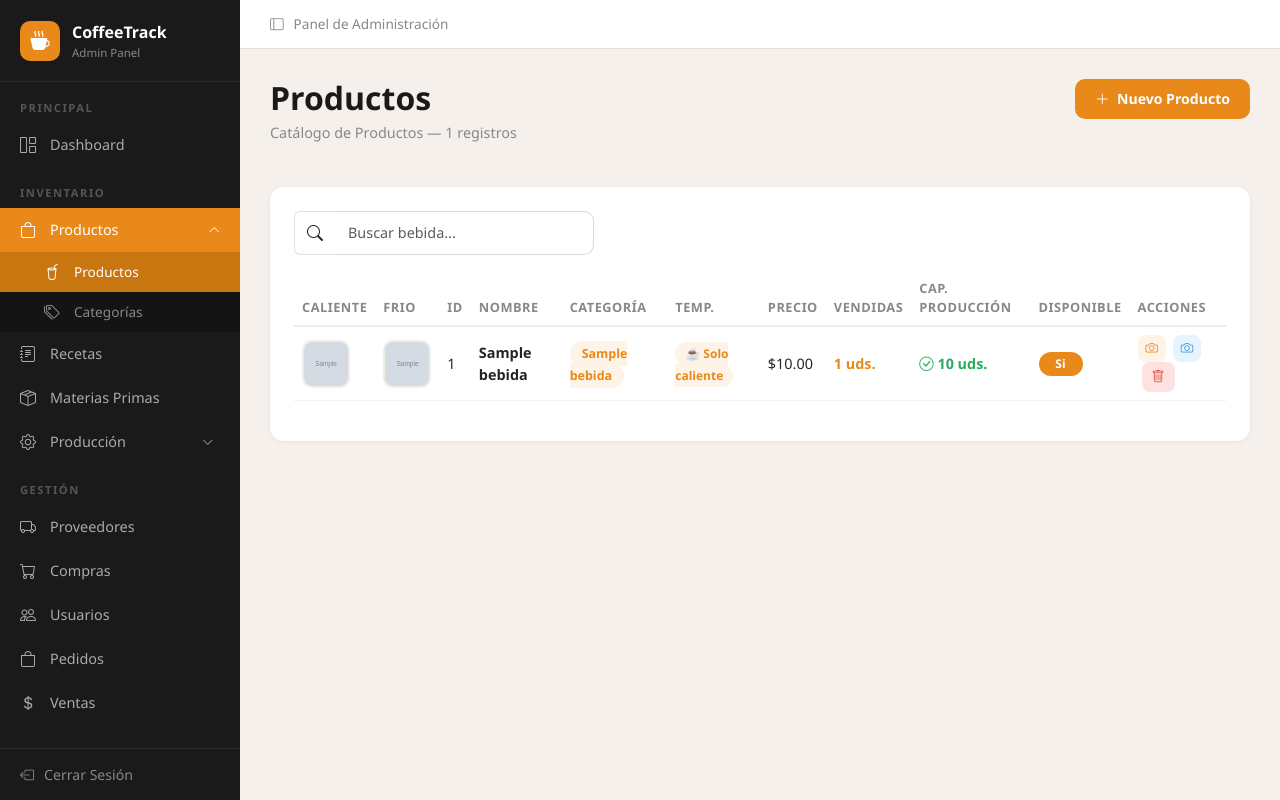
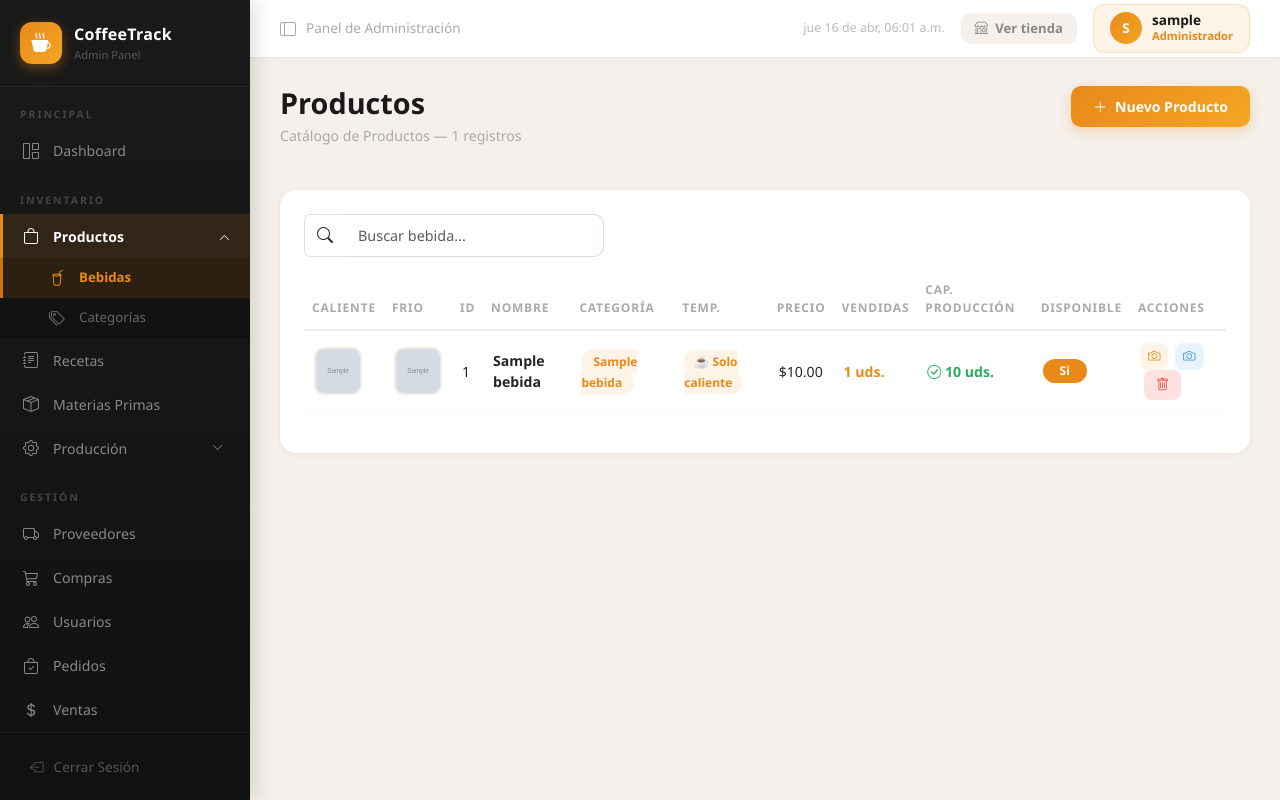
Before and after one commit to IDGS-805-23001546/coffeetrack1, a Flask app: page /admin/bebidas/ in a window 1280 px wide. Run offline with Flask 3, Linux system fonts and the light colour scheme; the visitor is signed in with stand-in values (Sample User, id 1); tables that the repository leaves empty hold one stand-in row (values such as "Sample post"); grey boxes marked "Sample" are stand-in pictures; some libraries are stand-ins or nearby versions.

Commit message:
16abr2026.CarlosRios.mejoras en layout de admin.

```diff
--- a/app/templates/admin/layout/base_admin.html
+++ b/app/templates/admin/layout/base_admin.html
@@ -9,67 +9,165 @@
         * { margin: 0; padding: 0; box-sizing: border-box; }
         body { font-family: 'Segoe UI', sans-serif; background-color: #f5f0eb; display: flex; min-height: 100vh; }
 
-        /* SIDEBAR */
-        .sidebar { width: 240px; min-height: 100vh; background-color: #1a1a1a; color: white; display: flex; flex-direction: column; position: fixed; top: 0; left: 0; z-index: 100; overflow-y: auto; }
-        .sidebar-brand { padding: 20px; display: flex; align-items: center; gap: 12px; border-bottom: 1px solid #2a2a2a; }
-        .brand-icon { width: 40px; height: 40px; background-color: #e8891a; border-radius: 10px; display: flex; align-items: center; justify-content: center; font-size: 1.2rem; }
-        .brand-name { font-weight: 700; font-size: 1rem; color: white; }
-        .brand-sub { font-size: 0.72rem; color: #888; display: block; }
-        .sidebar-section { padding: 18px 20px 6px; font-size: 0.7rem; text-transform: uppercase; letter-spacing: 1.5px; color: #555; font-weight: 600; }
+        /* ── SIDEBAR ── */
+        .sidebar {
+            width: 250px; min-height: 100vh;
+            background: linear-gradient(180deg, #1a1a1a 0%, #111 100%);
+            color: white; display: flex; flex-direction: column;
+            position: fixed; top: 0; left: 0; z-index: 100; overflow-y: auto;
+            box-shadow: 4px 0 20px rgba(0,0,0,0.15);
+        }
 
-        .sidebar nav a { display: flex; align-items: center; gap: 12px; padding: 10px 20px; color: #aaa; text-decoration: none; font-size: 0.9rem; transition: 0.2s; }
-        .sidebar nav a:hover { background: #252525; color: white; }
-        .sidebar nav a.active { background: #e8891a; color: white; }
-        .sidebar nav a i { font-size: 1rem; width: 18px; }
+        .sidebar-brand {
+            padding: 22px 20px;
+            display: flex; align-items: center; gap: 12px;
+            border-bottom: 1px solid rgba(255,255,255,0.06);
+        }
+        .brand-icon {
+            width: 42px; height: 42px; background: linear-gradient(135deg, #e8891a, #f5a623);
+            border-radius: 12px; display: flex; align-items: center; justify-content: center;
+            font-size: 1.2rem; box-shadow: 0 4px 12px rgba(232,137,26,0.4);
+        }
+        .brand-name { font-weight: 800; font-size: 1rem; color: white; letter-spacing: 0.3px; }
+        .brand-sub { font-size: 0.7rem; color: #555; display: block; margin-top: 1px; }
 
-        /* SUBMENU */
-        .submenu a { padding: 8px 20px 8px 44px !important; font-size: 0.85rem !important; color: #888 !important; }
-        .submenu a:hover { background: #252525 !important; color: white !important; }
-        .submenu a.active { background: #c8760f !important; color: white !important; }
-        .submenu { background: #141414; }
+        .sidebar-section {
+            padding: 20px 20px 6px;
+            font-size: 0.65rem; text-transform: uppercase;
+            letter-spacing: 2px; color: #444; font-weight: 700;
+        }
 
-        .sidebar-logout { margin-top: auto; border-top: 1px solid #2a2a2a; padding: 15px 20px; }
-        .sidebar-logout a { display: flex; align-items: center; gap: 10px; color: #888; text-decoration: none; font-size: 0.88rem; }
-        .sidebar-logout a:hover { color: white; }
+        .sidebar nav a {
+            display: flex; align-items: center; gap: 12px;
+            padding: 10px 20px; color: #888; text-decoration: none;
+            font-size: 0.88rem; transition: all 0.2s; border-left: 3px solid transparent;
+            position: relative;
+        }
+        .sidebar nav a:hover { background: rgba(255,255,255,0.04); color: #ddd; border-left-color: rgba(232,137,26,0.4); }
+        .sidebar nav a.active { background: rgba(232,137,26,0.12); color: white; border-left-color: #e8891a; font-weight: 600; }
+        .sidebar nav a i { font-size: 1rem; width: 18px; flex-shrink: 0; }
 
-        /* CONTENIDO */
-        .main-content { margin-left: 240px; flex: 1; display: flex; flex-direction: column; }
-        .topbar { background: white; padding: 14px 30px; border-bottom: 1px solid #e8e0d8; display: flex; align-items: center; gap: 10px; color: #888; font-size: 0.85rem; }
-        .page-body { padding: 30px; }
-        .page-title { font-size: 2rem; font-weight: 700; color: #1a1a1a; margin-bottom: 4px; }
-        .page-subtitle { color: #888; font-size: 0.9rem; margin-bottom: 28px; }
+        .submenu { background: rgba(0,0,0,0.2); }
+        .submenu a { padding: 8px 20px 8px 46px !important; font-size: 0.83rem !important; color: #666 !important; border-left: 3px solid transparent !important; }
+        .submenu a:hover { background: rgba(255,255,255,0.04) !important; color: #ccc !important; }
+        .submenu a.active { background: rgba(200,118,15,0.15) !important; color: #e8891a !important; border-left-color: #c8760f !important; }
 
-        /* TABLA */
-        .table-card { background: white; border-radius: 14px; padding: 24px; box-shadow: 0 1px 4px rgba(0,0,0,0.06); margin-bottom: 24px; }
-        .table thead th { font-size: 0.8rem; text-transform: uppercase; letter-spacing: 0.5px; color: #888; border-bottom: 2px solid #f0ece6; font-weight: 600; }
-        .table tbody td { vertical-align: middle; font-size: 0.9rem; border-color: #f5f0eb; }
+        .sidebar-logout {
+            margin-top: auto; border-top: 1px solid rgba(255,255,255,0.06);
+            padding: 16px 20px;
+        }
+        .sidebar-logout a {
+            display: flex; align-items: center; gap: 10px;
+            color: #555; text-decoration: none; font-size: 0.85rem;
+            transition: 0.2s; border-radius: 8px; padding: 8px 10px;
+        }
+        .sidebar-logout a:hover { color: #e74c3c; background: rgba(231,76,60,0.08); }
+
+        /* ── TOPBAR ── */
+        .main-content { margin-left: 250px; flex: 1; display: flex; flex-direction: column; }
+        .topbar {
+            background: white; padding: 0 30px;
+            border-bottom: 1px solid #ede8e0;
+            display: flex; align-items: center; justify-content: space-between;
+            height: 58px; position: sticky; top: 0; z-index: 50;
+            box-shadow: 0 1px 6px rgba(0,0,0,0.04);
+        }
+        .topbar-left { display: flex; align-items: center; gap: 10px; color: #aaa; font-size: 0.85rem; }
+        .topbar-right { display: flex; align-items: center; gap: 16px; }
+        .topbar-user {
+            display: flex; align-items: center; gap: 10px;
+            background: #fdf3e7; border-radius: 10px; padding: 6px 14px;
+            font-size: 0.83rem; font-weight: 600; color: #e8891a;
+        }
+        .topbar-user i { font-size: 1rem; }
+        .topbar-time { font-size: 0.78rem; color: #bbb; }
+
+        /* ── PAGE ── */
+        .page-body { padding: 28px 30px; }
+        .page-title { font-size: 1.8rem; font-weight: 800; color: #1a1a1a; margin-bottom: 4px; }
+        .page-subtitle { color: #aaa; font-size: 0.88rem; margin-bottom: 28px; }
+
+        /* ── TABLA ── */
+        .table-card {
+            background: white; border-radius: 16px; padding: 24px;
+            box-shadow: 0 1px 6px rgba(0,0,0,0.06); margin-bottom: 24px;
+        }
+        .table thead th {
+            font-size: 0.75rem; text-transform: uppercase; letter-spacing: 0.8px;
+            color: #aaa; border-bottom: 2px solid #f0ece6; font-weight: 700;
+            padding-bottom: 12px;
+        }
+        .table tbody td { vertical-align: middle; font-size: 0.88rem; border-color: #f8f5f2; padding: 12px 10px; }
+        .table tbody tr { transition: background 0.15s; }
         .table tbody tr:hover { background-color: #fdf8f3; }
 
-        .btn-nueva { background: #e8891a; color: white; border: none; padding: 9px 20px; border-radius: 10px; font-weight: 600; font-size: 0.88rem; cursor: pointer; transition: 0.2s; }
-        .btn-nueva:hover { background: #d47b15; }
-        .btn-accion { background: #f0ece6; border: none; color: #555; border-radius: 8px; padding: 5px 10px; cursor: pointer; font-size: 0.82rem; transition: 0.2s; }
+        /* ── BOTONES ── */
+        .btn-nueva {
+            background: linear-gradient(135deg, #e8891a, #f5a623);
+            color: white; border: none; padding: 10px 22px; border-radius: 10px;
+            font-weight: 700; font-size: 0.88rem; cursor: pointer; transition: 0.2s;
+            box-shadow: 0 4px 12px rgba(232,137,26,0.3);
+        }
+        .btn-nueva:hover { transform: translateY(-1px); box-shadow: 0 6px 16px rgba(232,137,26,0.4); }
+        .btn-accion {
+            background: #f0ece6; border: none; color: #555; border-radius: 8px;
+            padding: 5px 12px; cursor: pointer; font-size: 0.82rem; transition: 0.2s;
+        }
         .btn-accion:hover { background: #e8891a; color: white; }
-        .btn-cancelar { background: #fee2e2; border: none; color: #e74c3c; border-radius: 8px; padding: 5px 10px; cursor: pointer; font-size: 0.82rem; transition: 0.2s; }
+        .btn-cancelar {
+            background: #fee2e2; border: none; color: #e74c3c; border-radius: 8px;
+            padding: 5px 12px; cursor: pointer; font-size: 0.82rem; transition: 0.2s;
+        }
         .btn-cancelar:hover { background: #e74c3c; color: white; }
 
-        .search-input { border-radius: 10px; border: 1px solid #e0d8d0; padding: 9px 14px; font-size: 0.88rem; width: 240px; }
-        .search-input:focus { outline: none; border-color: #e8891a; box-shadow: 0 0 0 3px rgba(232,137,26,0.15); }
+        /* ── SEARCH ── */
+        .search-input {
+            border-radius: 10px; border: 1px solid #e0d8d0;
+            padding: 9px 14px; font-size: 0.88rem; width: 260px; transition: 0.2s;
+        }
+        .search-input:focus { outline: none; border-color: #e8891a; box-shadow: 0 0 0 3px rgba(232,137,26,0.12); }
 
-        .badge-cat { background: #fdf3e7; color: #e8891a; padding: 4px 12px; border-radius: 20px; font-size: 0.78rem; font-weight: 600; }
-        .badge-disponible { background: #d4edda; color: #155724; padding: 4px 12px; border-radius: 20px; font-size: 0.78rem; font-weight: 600; }
-        .badge-bajo { background: #fff3cd; color: #856404; padding: 4px 12px; border-radius: 20px; font-size: 0.78rem; font-weight: 600; }
-        .badge-agotado { background: #f8d7da; color: #721c24; padding: 4px 12px; border-radius: 20px; font-size: 0.78rem; font-weight: 600; }
+        /* ── BADGES ── */
+        .badge-cat       { background: #fdf3e7; color: #e8891a; padding: 4px 12px; border-radius: 20px; font-size: 0.75rem; font-weight: 600; }
+        .badge-disponible{ background: #d4edda; color: #155724; padding: 4px 12px; border-radius: 20px; font-size: 0.75rem; font-weight: 600; }
+        .badge-bajo      { background: #fff3cd; color: #856404; padding: 4px 12px; border-radius: 20px; font-size: 0.75rem; font-weight: 600; }
+        .badge-agotado   { background: #f8d7da; color: #721c24; padding: 4px 12px; border-radius: 20px; font-size: 0.75rem; font-weight: 600; }
 
-        /* MODAL */
-        .modal-content { border-radius: 16px; border: none; }
-        .modal-header { border-bottom: 1px solid #f0ece6; padding: 20px 24px; }
-        .modal-title { font-weight: 700; font-size: 1.1rem; }
-        .modal-body { padding: 24px; }
-        .form-label { font-size: 0.8rem; font-weight: 600; color: #555; text-transform: uppercase; letter-spacing: 0.5px; }
-        .form-control, .form-select { border-radius: 10px; border: 1px solid #e0d8d0; font-size: 0.9rem; padding: 10px 14px; }
-        .form-control:focus, .form-select:focus { border-color: #e8891a; box-shadow: 0 0 0 3px rgba(232,137,26,0.15); }
-        .btn-submit { background: #e8891a; color: white; border: none; padding: 12px; border-radius: 10px; font-weight: 700; width: 100%; font-size: 0.95rem; cursor: pointer; transition: 0.2s; }
-        .btn-submit:hover { background: #d47b15; }
+        /* ── MODAL ── */
+        .modal-content { border-radius: 18px; border: none; box-shadow: 0 20px 60px rgba(0,0,0,0.15); }
+        .modal-header { border-bottom: 1px solid #f0ece6; padding: 22px 26px; }
+        .modal-title { font-weight: 700; font-size: 1.05rem; color: #1a1a1a; }
+        .modal-body { padding: 24px 26px; }
+        .form-label { font-size: 0.75rem; font-weight: 700; color: #666; text-transform: uppercase; letter-spacing: 0.8px; margin-bottom: 6px; }
+        .form-control, .form-select {
+            border-radius: 10px; border: 1px solid #e0d8d0;
+            font-size: 0.9rem; padding: 10px 14px; transition: 0.2s;
+        }
+        .form-control:focus, .form-select:focus {
+            border-color: #e8891a; box-shadow: 0 0 0 3px rgba(232,137,26,0.12);
+        }
+        .btn-submit {
+            background: linear-gradient(135deg, #e8891a, #f5a623);
+            color: white; border: none; padding: 12px; border-radius: 10px;
+            font-weight: 700; width: 100%; font-size: 0.95rem; cursor: pointer; transition: 0.2s;
+            box-shadow: 0 4px 12px rgba(232,137,26,0.25);
+        }
+        .btn-submit:hover { transform: translateY(-1px); box-shadow: 0 6px 16px rgba(232,137,26,0.35); }
+
+        /* ── FLASH ── */
+        .alert {
+            border-radius: 12px; border: none; padding: 12px 18px;
+            font-size: 0.88rem; font-weight: 500;
+        }
+        .alert-success { background: #d4edda; color: #155724; }
+        .alert-danger  { background: #f8d7da; color: #721c24; }
+        .alert-info    { background: #d1ecf1; color: #0c5460; }
+        .alert-warning { background: #fff3cd; color: #856404; }
+
+        /* ── SCROLLBAR SIDEBAR ── */
+        .sidebar::-webkit-scrollbar { width: 4px; }
+        .sidebar::-webkit-scrollbar-track { background: transparent; }
+        .sidebar::-webkit-scrollbar-thumb { background: #333; border-radius: 4px; }
     </style>
     {% block extra_css %}{% endblock %}
 </head>
@@ -94,24 +192,21 @@
 
     <div class="sidebar-section">Inventario</div>
     <nav>
-        <!-- PRODUCTOS DESPLEGABLE -->
         {% set productos_activo = request.endpoint in ['admin_bebidas.index', 'admin_categorias.index'] %}
         <a href="#submenuProductos" data-bs-toggle="collapse"
            class="{{ 'active' if productos_activo }}"
-           style="justify-content: space-between; cursor:pointer;">
+           style="justify-content:space-between; cursor:pointer;">
             <span style="display:flex; align-items:center; gap:12px;">
                 <i class="bi bi-bag"></i> Productos
             </span>
-            <i class="bi bi-chevron-down" style="font-size:0.72rem; transition:0.2s;" id="chevronProductos"></i>
+            <i class="bi bi-chevron-down" style="font-size:0.7rem; transition:0.2s;" id="chevronProductos"></i>
         </a>
         <div class="collapse submenu {{ 'show' if productos_activo }}" id="submenuProductos">
             <nav>
-                <a href="{{ url_for('admin_bebidas.index') }}"
-                    class="{{ 'active' if request.endpoint == 'admin_bebidas.index' }}">
-                    <i class="bi bi-cup-straw"></i> Productos
+                <a href="{{ url_for('admin_bebidas.index') }}" class="{{ 'active' if request.endpoint == 'admin_bebidas.index' }}">
+                    <i class="bi bi-cup-straw"></i> Bebidas
                 </a>
-                <a href="{{ url_for('admin_categorias.index') }}"
-                   class="{{ 'active' if request.endpoint == 'admin_categorias.index' }}">
+                <a href="{{ url_for('admin_categorias.index') }}" class="{{ 'active' if request.endpoint == 'admin_categorias.index' }}">
                     <i class="bi bi-tags"></i> Categorías
                 </a>
             </nav>
@@ -123,24 +218,24 @@
         <a href="{{ url_for('admin_materias.index') }}" class="{{ 'active' if request.endpoint == 'admin_materias.index' }}">
             <i class="bi bi-box-seam"></i> Materias Primas
         </a>
+
         {% set produccion_activo = request.endpoint in ['admin_produccion.index'] %}
         <a href="#submenuProduccion" data-bs-toggle="collapse"
-            class="{{ 'active' if produccion_activo }}"
-            style="justify-content: space-between; cursor:pointer;">
+           class="{{ 'active' if produccion_activo }}"
+           style="justify-content:space-between; cursor:pointer;">
             <span style="display:flex; align-items:center; gap:12px;">
                 <i class="bi bi-gear"></i> Producción
             </span>
-            <i class="bi bi-chevron-down" style="font-size:0.72rem; transition:0.2s;" id="chevronProduccion"></i>
+            <i class="bi bi-chevron-down" style="font-size:0.7rem; transition:0.2s;" id="chevronProduccion"></i>
         </a>
         <div class="collapse submenu {{ 'show' if produccion_activo }}" id="submenuProduccion">
             <nav>
-                <a href="{{ url_for('admin_produccion.index') }}"
-                    class="{{ 'active' if request.endpoint == 'admin_produccion.index' }}">
-                    <i class="bi bi-list-check"></i> Órdenes de Producción
+                <a href="{{ url_for('admin_produccion.index') }}" class="{{ 'active' if request.endpoint == 'admin_produccion.index' }}">
+                    <i class="bi bi-list-check"></i> Órdenes
                 </a>
             </nav>
         </div>
-        </nav>
+    </nav>
 
     <div class="sidebar-section">Gestión</div>
     <nav>
@@ -148,18 +243,19 @@
             <i class="bi bi-truck"></i> Proveedores
         </a>
         <a href="{{ url_for('admin_compras.index') }}" class="{{ 'active' if request.endpoint == 'admin_compras.index' }}">
-            <i class="bi bi-cart"></i> Compras
+            <i class="bi bi-cart3"></i> Compras
         </a>
         <a href="{{ url_for('admin_usuarios.index') }}" class="{{ 'active' if request.endpoint == 'admin_usuarios.index' }}">
             <i class="bi bi-people"></i> Usuarios
         </a>
-        <a href="{{ url_for('admin_pedidos.index') }}" class="{{ 'active' if request.endpoint == 'admin_pedidos.index' }}"
-                style="justify-content:space-between;">
+        <a href="{{ url_for('admin_pedidos.index') }}"
+           class="{{ 'active' if request.endpoint == 'admin_pedidos.index' }}"
+           style="justify-content:space-between;">
             <span style="display:flex; align-items:center; gap:12px;">
-                <i class="bi bi-bag"></i> Pedidos
+                <i class="bi bi-bag-check"></i> Pedidos
             </span>
             {% if g.get('pedidos_pendientes', 0) > 0 %}
-            <span style="background:#e74c3c; color:white; border-radius:20px; padding:2px 8px; font-size:0.7rem; font-weight:700;">
+            <span style="background:#e74c3c; color:white; border-radius:20px; padding:2px 8px; font-size:0.68rem; font-weight:700;">
                 {{ g.pedidos_pendientes }}
             </span>
             {% endif %}
@@ -170,22 +266,60 @@
     </nav>
 
     <div class="sidebar-logout">
-        <a href="{{ url_for('auth.logout') }}"><i class="bi bi-box-arrow-left"></i> Cerrar Sesión</a>
+        <a href="{{ url_for('auth.logout') }}">
+            <i class="bi bi-box-arrow-left"></i> Cerrar Sesión
+        </a>
     </div>
 </div>
 
 <!-- CONTENIDO -->
 <div class="main-content">
     <div class="topbar">
-        <i class="bi bi-layout-sidebar"></i>
-        <span>Panel de Administración</span>
+        <div class="topbar-left">
+            <i class="bi bi-layout-sidebar" style="font-size:1rem;"></i>
+            <span>Panel de Administración</span>
+        </div>
+        <div class="topbar-right">
+    <span class="topbar-time" id="topbarReloj"></span>
+
+    <!-- Acceso rápido -->
+    <a href="{{ url_for('cliente.inicio') }}" target="_blank"
+       style="background:#f5f0eb; border-radius:10px; padding:6px 14px; font-size:0.82rem; color:#888; text-decoration:none; font-weight:600; transition:0.2s;"
+       onmouseover="this.style.background='#e8891a'; this.style.color='white';"
+       onmouseout="this.style.background='#f5f0eb'; this.style.color='#888';">
+        <i class="bi bi-shop me-1"></i> Ver tienda
+    </a>
+
+    <!-- Pedidos pendientes badge -->
+    {% if g.get('pedidos_pendientes', 0) > 0 %}
+    <a href="{{ url_for('admin_pedidos.index') }}"
+       style="background:#fee2e2; border-radius:10px; padding:6px 14px; font-size:0.82rem; color:#e74c3c; text-decoration:none; font-weight:700; display:flex; align-items:center; gap:6px;">
+        <i class="bi bi-bag-x"></i> {{ g.pedidos_pendientes }} pendiente(s)
+    </a>
+    {% endif %}
+
+    <!-- Usuario -->
+    <div style="display:flex; align-items:center; gap:10px; background:#fdf3e7; border-radius:12px; padding:7px 16px; border:1px solid rgba(232,137,26,0.2);">
+        <div style="width:32px; height:32px; background:linear-gradient(135deg,#e8891a,#f5a623); border-radius:50%; display:flex; align-items:center; justify-content:center; color:white; font-weight:800; font-size:0.85rem; flex-shrink:0;">
+            {{ session.get('user_nombre', 'A')[0]|upper }}
+        </div>
+        <div>
+            <div style="font-size:0.85rem; font-weight:700; color:#1a1a1a; line-height:1.2;">{{ session.get('user_nombre', 'Admin') }}</div>
+            <div style="font-size:0.7rem; color:#e8891a; font-weight:600;">Administrador</div>
+        </div>
     </div>
+</div>
+    </div>
+
     <div class="page-body">
-
         {% with messages = get_flashed_messages(with_categories=true) %}
             {% if messages %}
                 {% for cat, msg in messages %}
-                <div class="alert alert-{{ 'success' if cat == 'success' else 'danger' if cat == 'danger' else 'info' }} alert-dismissible fade show mb-3">
+                <div class="alert alert-{{ 'success' if cat == 'success' else 'danger' if cat == 'danger' else 'warning' if cat == 'warning' else 'info' }} alert-dismissible fade show mb-3" role="alert">
+                    {% if cat == 'success' %}<i class="bi bi-check-circle me-2"></i>
+                    {% elif cat == 'danger' %}<i class="bi bi-exclamation-triangle me-2"></i>
+                    {% elif cat == 'warning' %}<i class="bi bi-exclamation-circle me-2"></i>
+                    {% else %}<i class="bi bi-info-circle me-2"></i>{% endif %}
                     {{ msg }}
                     <button type="button" class="btn-close" data-bs-dismiss="alert"></button>
                 </div>
@@ -194,30 +328,39 @@
         {% endwith %}
 
         {% block content %}{% endblock %}
-
     </div>
 </div>
 
 <script src="https://cdn.jsdelivr.net/npm/bootstrap@5.3.0/dist/js/bootstrap.bundle.min.js"></script>
 <script>
-// Rotar chevron al colapsar/expandir
+// Reloj topbar
+function actualizarReloj() {
+    const ahora = new Date();
+    const opciones = { weekday: 'short', day: 'numeric', month: 'short', hour: '2-digit', minute: '2-digit' };
+    const el = document.getElementById('topbarReloj');
+    if (el) el.textContent = ahora.toLocaleDateString('es-MX', opciones);
+}
+actualizarReloj();
+setInterval(actualizarReloj, 60000);
+
+// Chevron Productos
 const collapseEl = document.getElementById('submenuProductos');
 const chevron = document.getElementById('chevronProductos');
 if (collapseEl && chevron) {
-    collapseEl.addEventListener('show.bs.collapse', () => chevron.style.transform = 'rotate(180deg)');
-    collapseEl.addEventListener('hide.bs.collapse', () => chevron.style.transform = 'rotate(0deg)');
+    collapseEl.addEventListener('show.bs.collapse', function() { chevron.style.transform = 'rotate(180deg)'; });
+    collapseEl.addEventListener('hide.bs.collapse', function() { chevron.style.transform = 'rotate(0deg)'; });
     if (collapseEl.classList.contains('show')) chevron.style.transform = 'rotate(180deg)';
 }
 
+// Chevron Producción
 const collapseElProd = document.getElementById('submenuProduccion');
 const chevronProd = document.getElementById('chevronProduccion');
 if (collapseElProd && chevronProd) {
-    collapseElProd.addEventListener('show.bs.collapse', () => chevronProd.style.transform = 'rotate(180deg)');
-    collapseElProd.addEventListener('hide.bs.collapse', () => chevronProd.style.transform = 'rotate(0deg)');
+    collapseElProd.addEventListener('show.bs.collapse', function() { chevronProd.style.transform = 'rotate(180deg)'; });
+    collapseElProd.addEventListener('hide.bs.collapse', function() { chevronProd.style.transform = 'rotate(0deg)'; });
     if (collapseElProd.classList.contains('show')) chevronProd.style.transform = 'rotate(180deg)';
 }
 </script>
-{% block extra_js %}
-{% endblock %}
+{% block extra_js %}{% endblock %}
 </body>
 </html>
```
